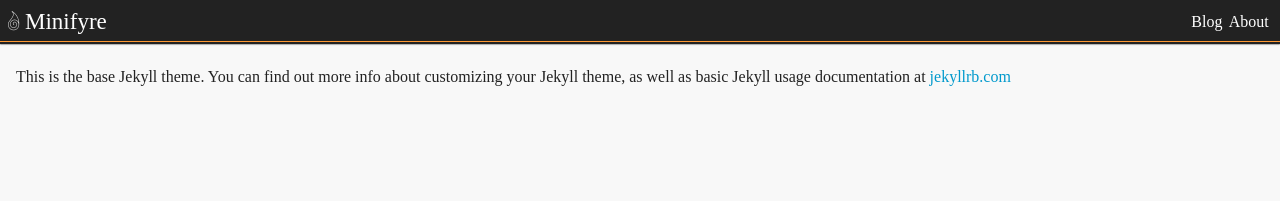
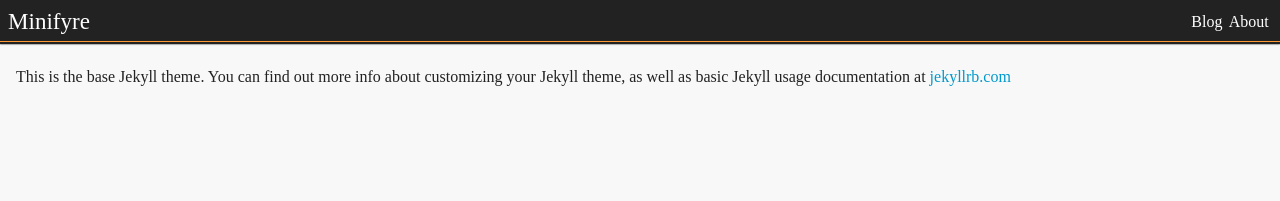
Before and after one commit to isabella232/minifyre.github.io, a Jekyll site: the page built from about.md, in a window 1280 px wide. Shown: the top 201 px of the page. Built offline with Jekyll 4.4.1, drawn with Linux system fonts in a browser that asks for light colours.

Commit message:
-logo from header
Took site logo out of header since the linework does not look good when shurnken down.

```diff
--- a/_includes/header.html
+++ b/_includes/header.html
@@ -1,6 +1,6 @@
 <header class=row>
 	<a class=accessible-txt href="#main">Skip To Content</a>
-	<a href="/"><span data-icon>minifyre</span> Minifyre</a>
+	<a href="/">Minifyre</a>
 	<nav class=row>
 		<a href="/blog/">Blog</a>
 		<a href="/about/">About</a>
```
